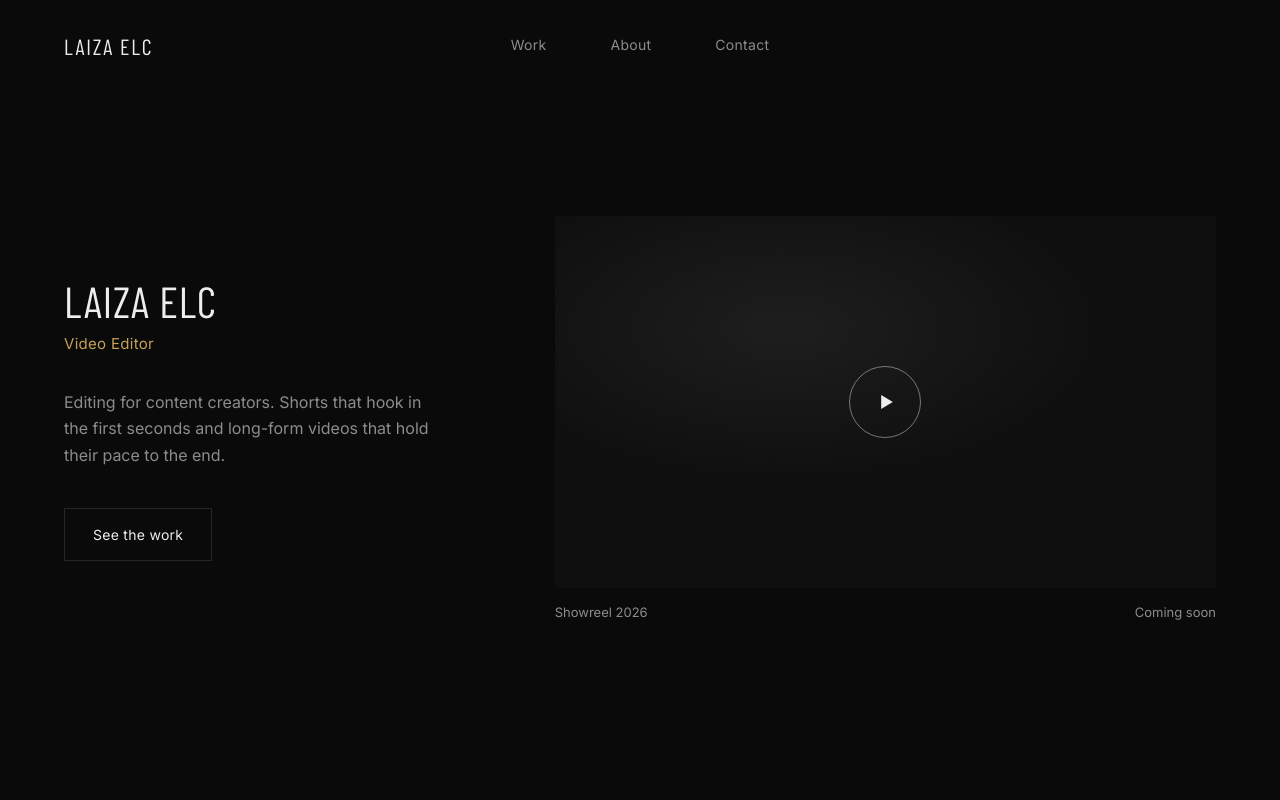
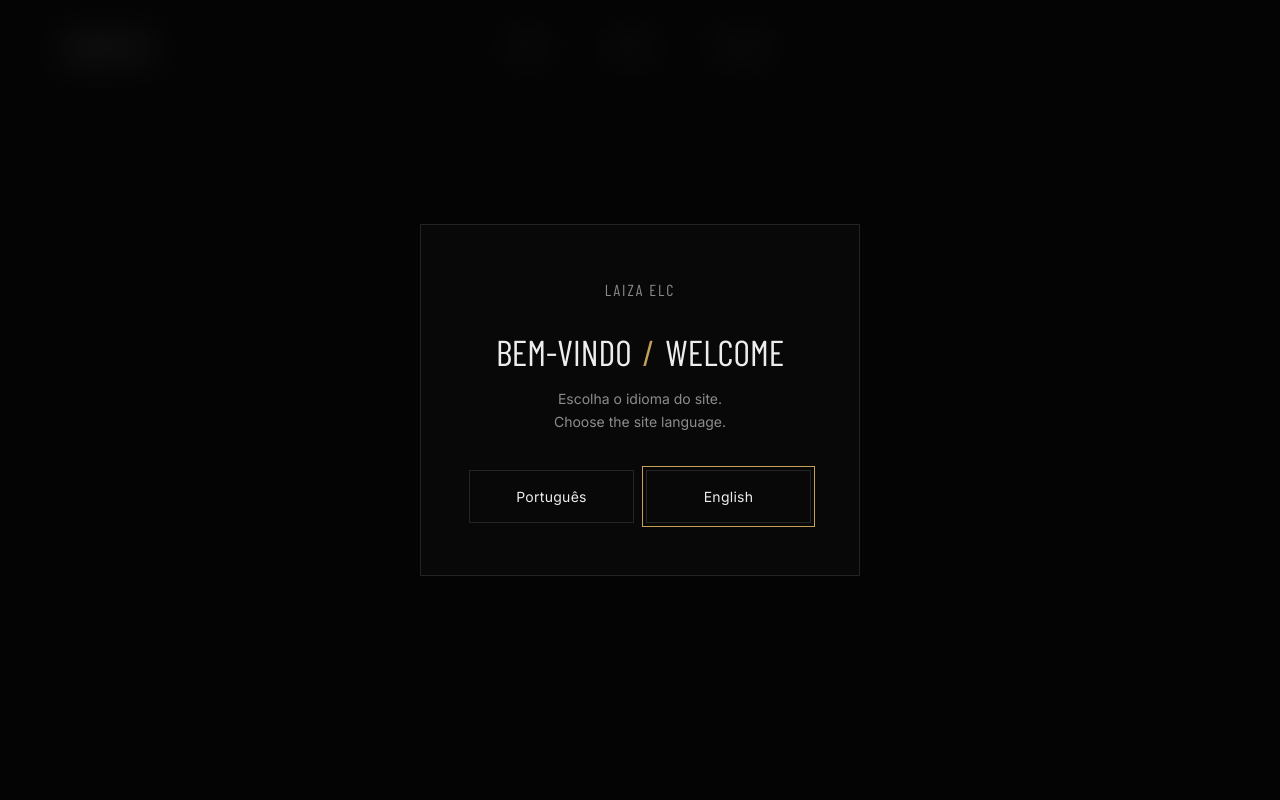
Before and after one commit to forgattin/Portfolio-Laizaelc, a plain HTML site: page index.html in a window 1280 px wide. Shown: the top 800 px of the page. Drawn offline with nearby package versions, Linux system fonts and the light colour scheme; a web font is replaced by a local one.

Commit message:
Modal de boas-vindas para escolha de idioma na primeira visita
Co-Authored-By: Claude Opus 5.5 <noreply@anthropic.com>
Claude-Session: https://claude.ai/code/session_01Ya1vU9NPbFfncRta2RgnP8

```diff
--- a/index.html
+++ b/index.html
@@ -25,6 +25,22 @@
   <link rel="stylesheet" href="style.css">
 </head>
 <body>
+
+  <!-- Boas-vindas: aparece só na primeira visita (sem idioma salvo) -->
+  <dialog class="welcome" id="welcome" aria-labelledby="welcomeTitle" aria-describedby="welcomeText">
+    <p class="welcome__logo">Laiza Elc</p>
+    <h1 class="welcome__title" id="welcomeTitle">
+      <span lang="pt-BR">Bem-vindo</span><span class="welcome__slash" aria-hidden="true">/</span><span lang="en">Welcome</span>
+    </h1>
+    <p class="welcome__text" id="welcomeText">
+      <span lang="pt-BR">Escolha o idioma do site.</span>
+      <span lang="en">Choose the site language.</span>
+    </p>
+    <div class="welcome__actions">
+      <button type="button" class="btn" data-welcome="pt" lang="pt-BR">Português</button>
+      <button type="button" class="btn" data-welcome="en" lang="en">English</button>
+    </div>
+  </dialog>
 
   <header class="nav" id="nav" >
     <a class="nav__logo" href="#top">Laiza Elc</a>
--- a/script.js
+++ b/script.js
@@ -305,5 +305,34 @@ const I18N = {
   /* ---------- Início: idioma detectado (ou salvo) e entrada do hero ---------- */
   applyLang(lang);
   observe(document);
-  requestAnimationFrame(() => requestAnimationFrame(() => root.classList.add('is-ready')));
+  const start = () => requestAnimationFrame(() => requestAnimationFrame(() => root.classList.add('is-ready')));
+
+  /* ---------- Boas-vindas: só quando não há idioma salvo ---------- */
+  const welcome = $('#welcome');
+  const hasSaved = saved === 'pt' || saved === 'en';
+  if (hasSaved || !welcome || typeof welcome.showModal !== 'function') {
+    if (welcome) welcome.remove();
+    start();
+  } else {
+    let closing = false;
+    const choose = async l => {
+      if (closing) return;
+      closing = true;
+      store.set('lang', l);
+      if (l !== lang) applyLang(l);
+      welcome.classList.add('is-closing');
+      await wait(600);
+      welcome.close();
+      welcome.remove();
+      start();
+    };
+    welcome.addEventListener('click', e => {
+      const b = e.target.closest('[data-welcome]');
+      if (b) choose(b.dataset.welcome);
+    });
+    // Esc mantém o idioma detectado no navegador
+    welcome.addEventListener('cancel', e => { e.preventDefault(); choose(lang); });
+    welcome.showModal();
+    $(`[data-welcome="${lang}"]`, welcome).focus();
+  }
 })();
--- a/style.css
+++ b/style.css
@@ -489,6 +489,64 @@ button { font: inherit; color: inherit; background: none; border: 0; padding: 0;
 .js .reveal { opacity: 0; transform: translateY(28px); transition: opacity 1s var(--ease), transform 1.2s var(--ease-out); transition-delay: var(--d, 0ms); }
 .js .reveal.is-in { opacity: 1; transform: none; }
 
+/* ---------- Boas-vindas (primeira visita) ---------- */
+.btn {
+  padding: 14px 28px;
+  border: 1px solid var(--line);
+  font-size: .875rem;
+  letter-spacing: .02em;
+  transition: border-color .4s var(--ease), background-color .4s var(--ease), color .4s var(--ease);
+}
+.btn:hover { border-color: var(--accent); background-color: var(--accent); color: var(--bg); }
+.btn:focus-visible { outline-offset: 3px; }
+
+.welcome {
+  width: min(calc(100% - 40px), 440px);
+  max-width: none;
+  padding: clamp(36px, 6vw, 52px) clamp(28px, 5vw, 48px);
+  border: 1px solid var(--line);
+  background: color-mix(in srgb, var(--bg) 82%, transparent);
+  color: var(--fg);
+  text-align: center;
+  transition: opacity .6s var(--ease), transform .7s var(--ease-out);
+}
+.welcome[open] { animation: welcome-in .9s var(--ease-out) .15s both; }
+.welcome::backdrop {
+  background: color-mix(in srgb, #000 55%, transparent);
+  -webkit-backdrop-filter: blur(18px);
+  backdrop-filter: blur(18px);
+  animation: fade-in .6s var(--ease) both;
+  transition: opacity .6s var(--ease);
+}
+[data-theme="light"] .welcome::backdrop { background: color-mix(in srgb, #F9F9F9 45%, transparent); }
+.welcome.is-closing { opacity: 0; transform: translateY(-8px); }
+.welcome.is-closing::backdrop { opacity: 0; }
+@keyframes welcome-in { from { opacity: 0; transform: translateY(14px); } }
+@keyframes fade-in { from { opacity: 0; } }
+
+.welcome__logo {
+  margin: 0;
+  font-family: var(--display);
+  font-weight: 300;
+  font-size: 1rem;
+  letter-spacing: .12em;
+  text-transform: uppercase;
+  color: var(--muted);
+}
+.welcome__title {
+  margin: 28px 0 0;
+  font-family: var(--display);
+  font-weight: 300;
+  font-size: clamp(1.875rem, 8vw, 2.25rem);
+  line-height: 1.1;
+  text-transform: uppercase;
+}
+.welcome__title span { white-space: nowrap; }
+.welcome__slash { margin: 0 .3em; color: var(--accent); }
+.welcome__text { display: flex; flex-direction: column; margin: 16px 0 0; font-size: .875rem; color: var(--muted); }
+.welcome__actions { display: grid; grid-template-columns: 1fr 1fr; gap: 12px; margin-top: 36px; }
+@media (max-width: 380px) { .welcome__actions { grid-template-columns: 1fr; } }
+
 /* ---------- Player ---------- */
 .player {
   width: 100%;
```
